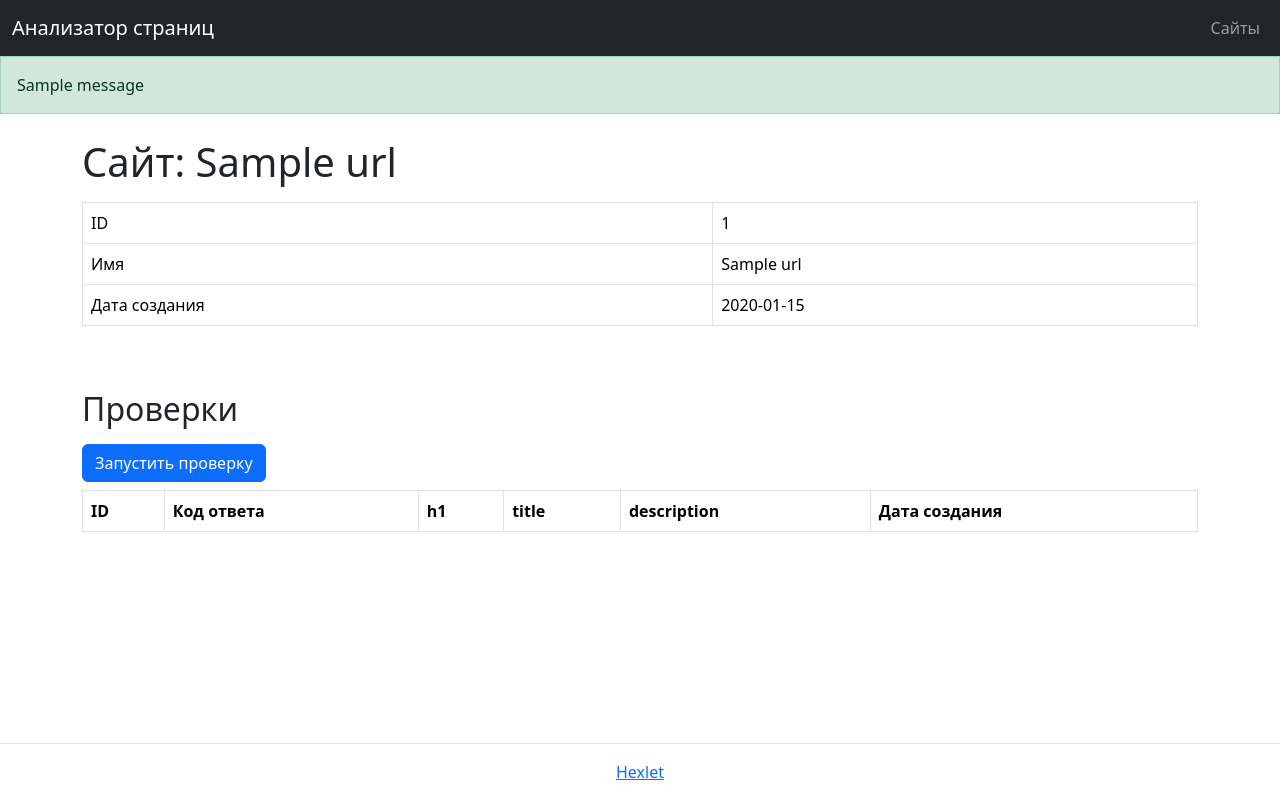
After one commit to clownya57/python-project-83, a Flask app: template page_analyzer/templates/urls/show.html in a window 1280 px wide. The commit adds this page. Run offline with Flask 3, Linux system fonts and the light colour scheme; the template is opened without the code that fills it: most values are stand-ins (such as "Sample title", 1, 10 or a date in 2020); one stand-in notice (Sample message) is shown; lists and menus that the app fills with data are empty.

Commit message:
Add URL storage with PostgreSQL

```diff
--- /dev/null
+++ b/database.sql
@@ -0,0 +1,5 @@
+CREATE TABLE IF NOT EXISTS urls (
+    id SERIAL PRIMARY KEY,
+    name VARCHAR(255) NOT NULL UNIQUE,
+    created_at TIMESTAMP NOT NULL DEFAULT CURRENT_TIMESTAMP
+);
--- a/page_analyzer/app.py
+++ b/page_analyzer/app.py
@@ -1,13 +1,90 @@
 import os
 
 from dotenv import load_dotenv
-from flask import Flask, render_template
+from flask import (
+    Flask,
+    abort,
+    flash,
+    redirect,
+    render_template,
+    request,
+    url_for,
+)
+
+from page_analyzer import db
+from page_analyzer.url_utils import is_valid_url, normalize_url
 
 load_dotenv()
 
 app = Flask(__name__)
-app.config["SECRET_KEY"] = os.getenv("SECRET_KEY")
+app.config["SECRET_KEY"] = os.getenv(
+    "SECRET_KEY",
+    "development-secret-key",
+)
 
 @app.get("/")
 def index():
-    return render_template("index.html")
+    return render_template(
+        "index.html",
+        url="",
+    )
+
+@app.get("/urls")
+def urls_index():
+    urls = db.get_urls()
+
+    return render_template(
+        "urls/index.html",
+        urls=urls,
+    )
+
+@app.post("/urls")
+def urls_create():
+    entered_url = request.form.get("url", "").strip()
+
+    if not is_valid_url(entered_url):
+        flash("Некорректный URL", "danger")
+
+        return (
+            render_template(
+                "index.html",
+                url=entered_url,
+            ),
+            422,
+        )
+
+    normalized_url = normalize_url(entered_url)
+    existing_url = db.get_url_by_name(normalized_url)
+
+    if existing_url:
+        flash("Страница уже существует", "info")
+
+        return redirect(
+            url_for(
+                "urls_show",
+                url_id=existing_url["id"],
+            )
+        )
+
+    new_url = db.create_url(normalized_url)
+
+    flash("Страница успешно добавлена", "success")
+
+    return redirect(
+        url_for(
+            "urls_show",
+            url_id=new_url["id"],
+        )
+    )
+
+@app.get("/urls/<int:url_id>")
+def urls_show(url_id):
+    url = db.get_url(url_id)
+
+    if url is None:
+        abort(404)
+
+    return render_template(
+        "urls/show.html",
+        url=url,
+    )
--- a/page_analyzer/templates/base.html
+++ b/page_analyzer/templates/base.html
@@ -22,18 +22,35 @@
     <header>
       <nav class="navbar navbar-expand-md navbar-dark bg-dark">
         <div class="container-fluid">
-          <a class="navbar-brand" href="/">
+          <a
+            class="navbar-brand"
+            href="{{ url_for('index') }}"
+          >
             Анализатор страниц
           </a>
 
           <div class="navbar-nav">
-            <a class="nav-link" href="/urls">
+            <a
+              class="nav-link"
+              href="{{ url_for('urls_index') }}"
+            >
               Сайты
             </a>
           </div>
         </div>
       </nav>
     </header>
+
+    {% with messages = get_flashed_messages(with_categories=true) %}
+      {% for category, message in messages %}
+        <div
+          class="alert alert-{{ category }} rounded-0 mb-0"
+          role="alert"
+        >
+          {{ message }}
+        </div>
+      {% endfor %}
+    {% endwith %}
 
     <main class="flex-grow-1">
       {% block content %}{% endblock %}
--- a/page_analyzer/templates/index.html
+++ b/page_analyzer/templates/index.html
@@ -15,12 +15,16 @@
             Бесплатно проверяйте сайты на SEO-пригодность
           </p>
 
-          <form action="/urls" method="post">
+          <form
+            action="{{ url_for('urls_create') }}"
+            method="post"
+          >
             <div class="row g-3">
               <div class="col-12 col-md">
                 <input
                   type="text"
                   name="url"
+                  value="{{ url }}"
                   class="form-control form-control-lg"
                   placeholder="https://www.example.com"
                   aria-label="Адрес сайта"
--- /dev/null
+++ b/page_analyzer/templates/urls/show.html
@@ -0,0 +1,63 @@
+{% extends "base.html" %}
+
+{% block title %}Сайт: {{ url.name }}{% endblock %}
+
+{% block content %}
+  <div class="container-lg py-4">
+    <h1 class="mb-3">
+      Сайт: {{ url.name }}
+    </h1>
+
+    <div class="table-responsive">
+      <table
+        class="table table-bordered"
+        data-test="url"
+      >
+        <tbody>
+          <tr>
+            <td>ID</td>
+            <td>{{ url.id }}</td>
+          </tr>
+
+          <tr>
+            <td>Имя</td>
+            <td>{{ url.name }}</td>
+          </tr>
+
+          <tr>
+            <td>Дата создания</td>
+            <td>
+              {{ url.created_at.strftime("%Y-%m-%d") }}
+            </td>
+          </tr>
+        </tbody>
+      </table>
+    </div>
+
+    <h2 class="mt-5 mb-3">
+      Проверки
+    </h2>
+
+    <button
+      type="button"
+      class="btn btn-primary mb-2"
+    >
+      Запустить проверку
+    </button>
+
+    <div class="table-responsive">
+      <table class="table table-bordered">
+        <thead>
+          <tr>
+            <th scope="col">ID</th>
+            <th scope="col">Код ответа</th>
+            <th scope="col">h1</th>
+            <th scope="col">title</th>
+            <th scope="col">description</th>
+            <th scope="col">Дата создания</th>
+          </tr>
+        </thead>
+      </table>
+    </div>
+  </div>
+{% endblock %}
--- /dev/null
+++ b/page_analyzer/url_utils.py
@@ -0,0 +1,28 @@
+from urllib.parse import urlparse
+
+import validators
+
+MAX_URL_LENGTH = 255
+ALLOWED_SCHEMES = {"http", "https"}
+
+def is_valid_url(value):
+    if not value:
+        return False
+
+    if len(value) > MAX_URL_LENGTH:
+        return False
+
+    parsed_url = urlparse(value)
+
+    if parsed_url.scheme not in ALLOWED_SCHEMES:
+        return False
+
+    if not parsed_url.netloc:
+        return False
+
+    return bool(validators.url(value))
+
+def normalize_url(value):
+    parsed_url = urlparse(value)
+
+    return f"{parsed_url.scheme}://{parsed_url.netloc}"
--- a/pyproject.toml
+++ b/pyproject.toml
@@ -7,7 +7,9 @@ requires-python = ">=3.12"
 dependencies = [
     "flask>=3.1.3",
     "gunicorn>=26.0.0",
+    "psycopg[binary]>=3.3.4",
     "python-dotenv>=1.2.2",
+    "validators>=0.35.0",
 ]
 
 [tool.ruff]
```
Also changed, not shown: page_analyzer/db.py (added, +67 -0 lines), page_analyzer/templates/urls/index.html (added, +46 -0 lines), 3 other files.
